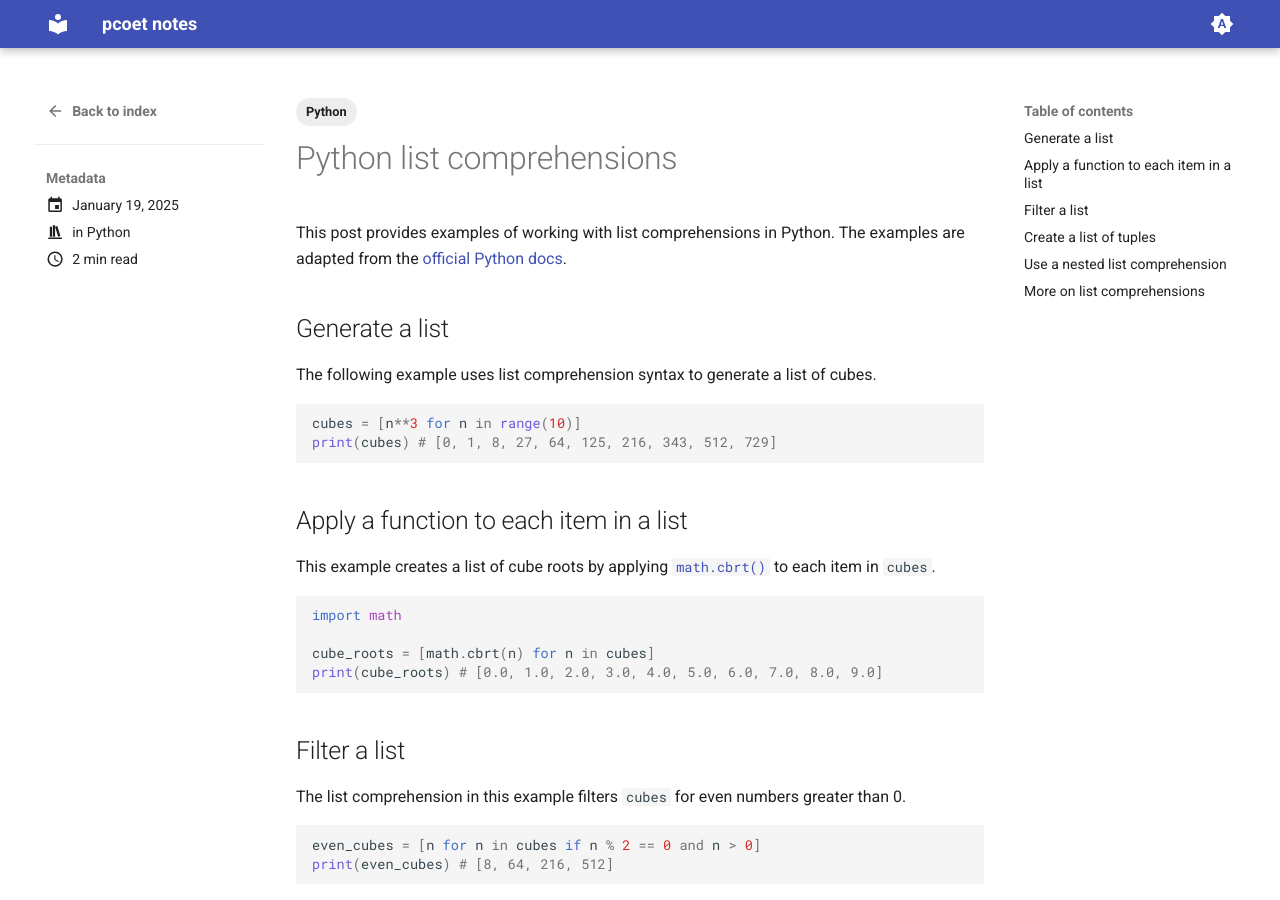
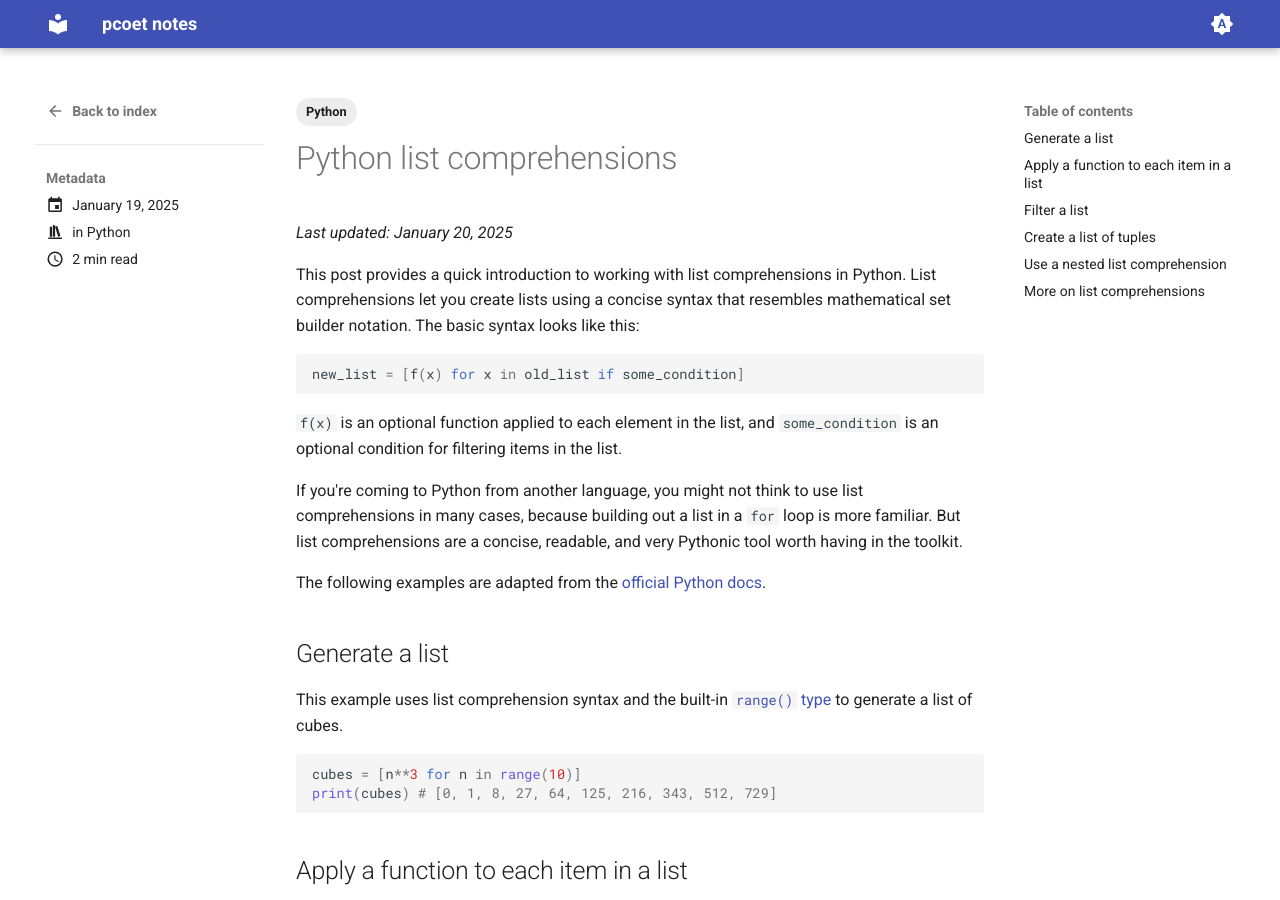
Before and after one commit to pcoet/pcoet.github.io, an MkDocs documentation site: the page built from docs/blog/posts/list-comps.md, in a window 1280 px wide and 900 px high. Built offline with MkDocs 1.6.1 and Material for MkDocs 9.7.7, drawn with Linux system fonts in a browser that asks for light colours.

Commit message:
add more context to listcomp intro

````diff
--- a/docs/blog/posts/list-comps.md
+++ b/docs/blog/posts/list-comps.md
@@ -8,14 +8,32 @@ tags:
 
 # Python list comprehensions
 
-This post provides examples of working with list comprehensions in Python. The
-examples are adapted from the
+*Last updated: January 20, 2025*
+
+This post provides a quick introduction to working with list comprehensions in
+Python. List comprehensions let you create lists using a concise syntax that
+resembles mathematical set builder notation. The basic syntax looks like this:
+
+```python
+new_list = [f(x) for x in old_list if some_condition]
+```
+
+`f(x)` is an optional function applied to each element in the list, and
+`some_condition` is an optional condition for filtering items in the list.
+
+If you're coming to Python from another language, you might not think to use
+list comprehensions in many cases, because building out a list in a `for` loop
+is more familiar. But list comprehensions are a concise, readable, and very
+Pythonic tool worth having in the toolkit.
+
+The following examples are adapted from the
 [official Python docs](https://docs.python.org/3/tutorial/datastructures.html#list-comprehensions).
 
 ## Generate a list
 
-The following example uses list comprehension syntax to generate a list of
-cubes.
+This example uses list comprehension syntax and the built-in
+[`range()` type](https://docs.python.org/3/library/stdtypes.html#range)
+to generate a list of cubes.
 
 ```python
 cubes = [n**3 for n in range(10)]
````
